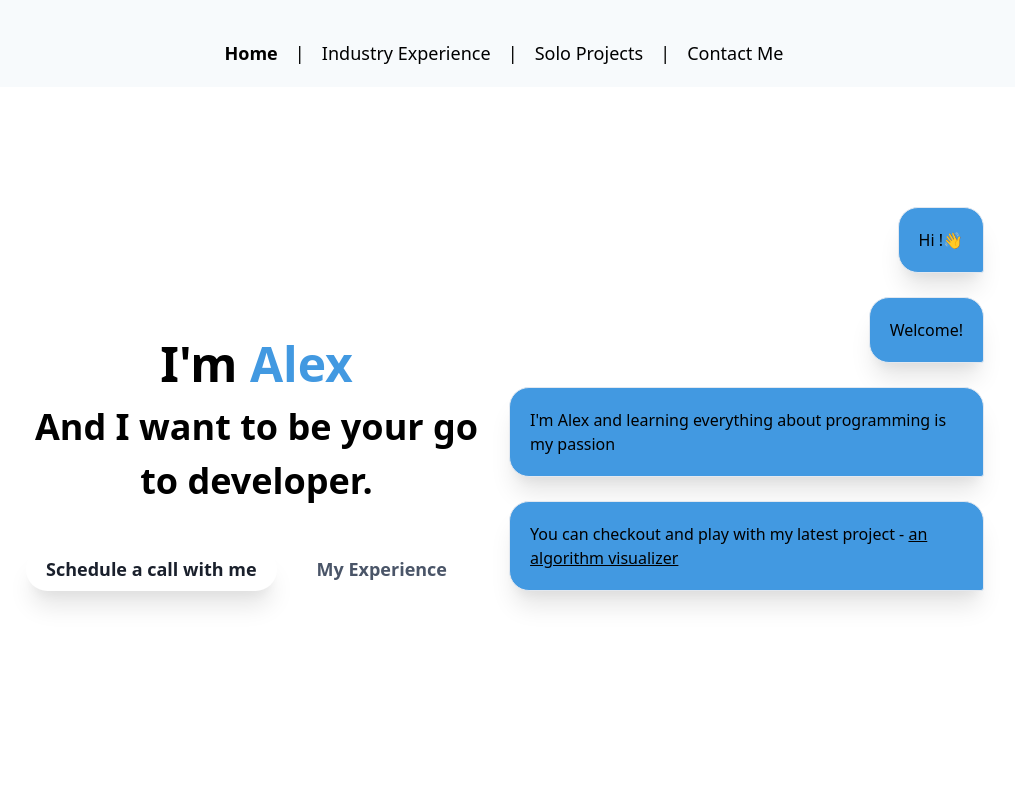
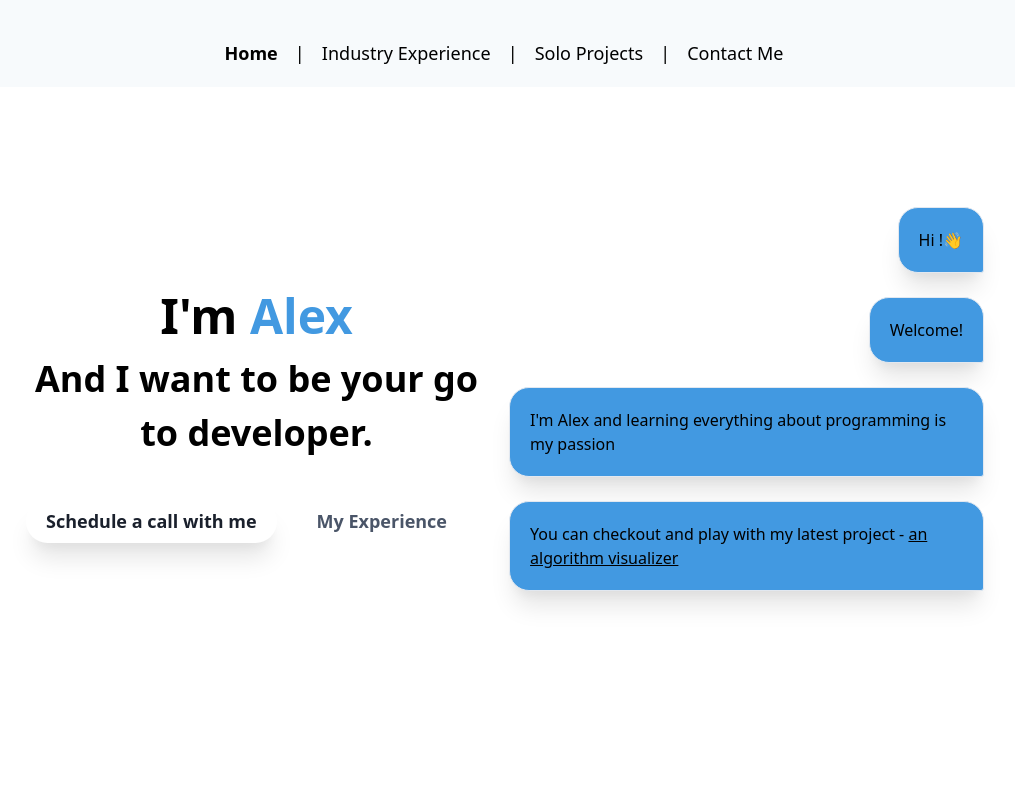
Before and after one commit to windows-user0/portfolio, a React (Create React App) app: page / in a window 1280 px wide. Shown: the top 800 px of the page, without its empty margins (136-1151 px from the left). Built offline with nearby package versions, Linux system fonts and the light colour scheme.

Commit message:
Header aligment in large screens

```diff
--- a/src/pages/Home.tsx
+++ b/src/pages/Home.tsx
@@ -59,7 +59,7 @@ export default () => {
             {" "}
             {openCalendar && portalInModal()}
             <div className="flex flex-col pt-5 lg:pt-20 content-center items-center justify-center">
-                <div className="flex  flex-col xl:flex-row w-full xl:w-3/4 xl:justify-center  items-end md:items-end">
+                <div className="flex  flex-col xl:flex-row w-full xl:w-3/4 xl:justify-center xl:items-center items-end md:items-end">
                     <div className="flex flex-col   w-full lg:pr-5 justify-center w-full items-center   md:text-left text-center ">
                         <div className="text-5xl font-black pt-16">
                             I'm <span className="text-blue-500">Alex</span>
```
